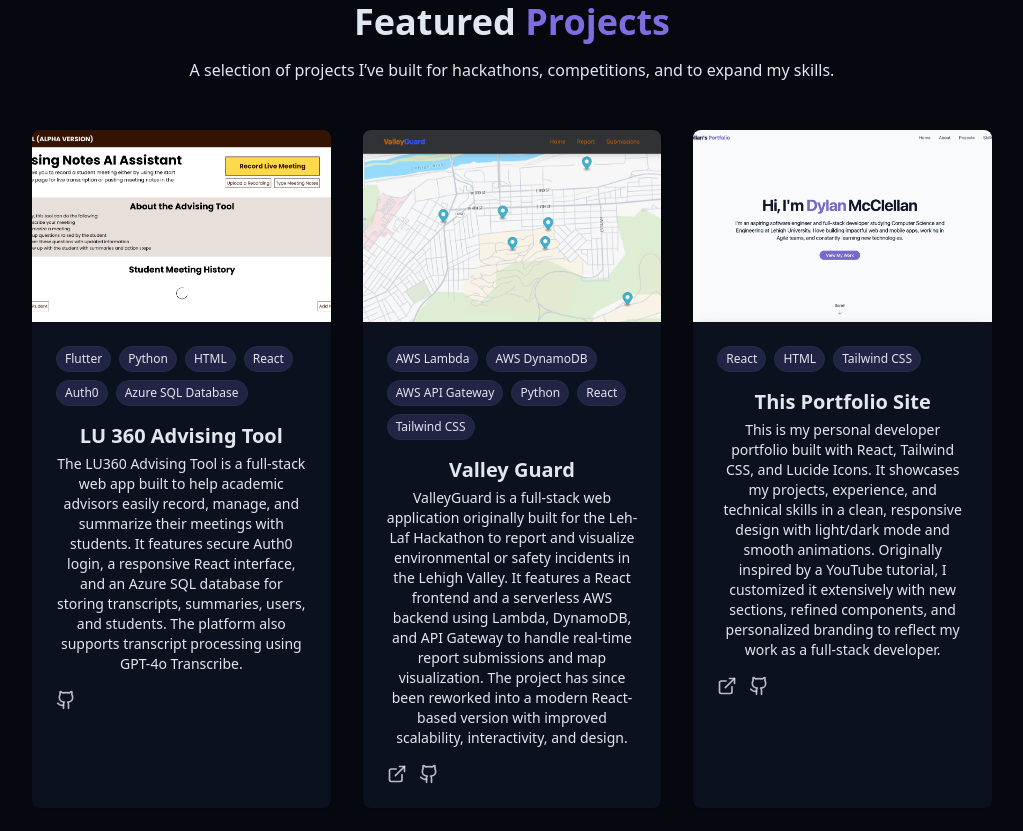
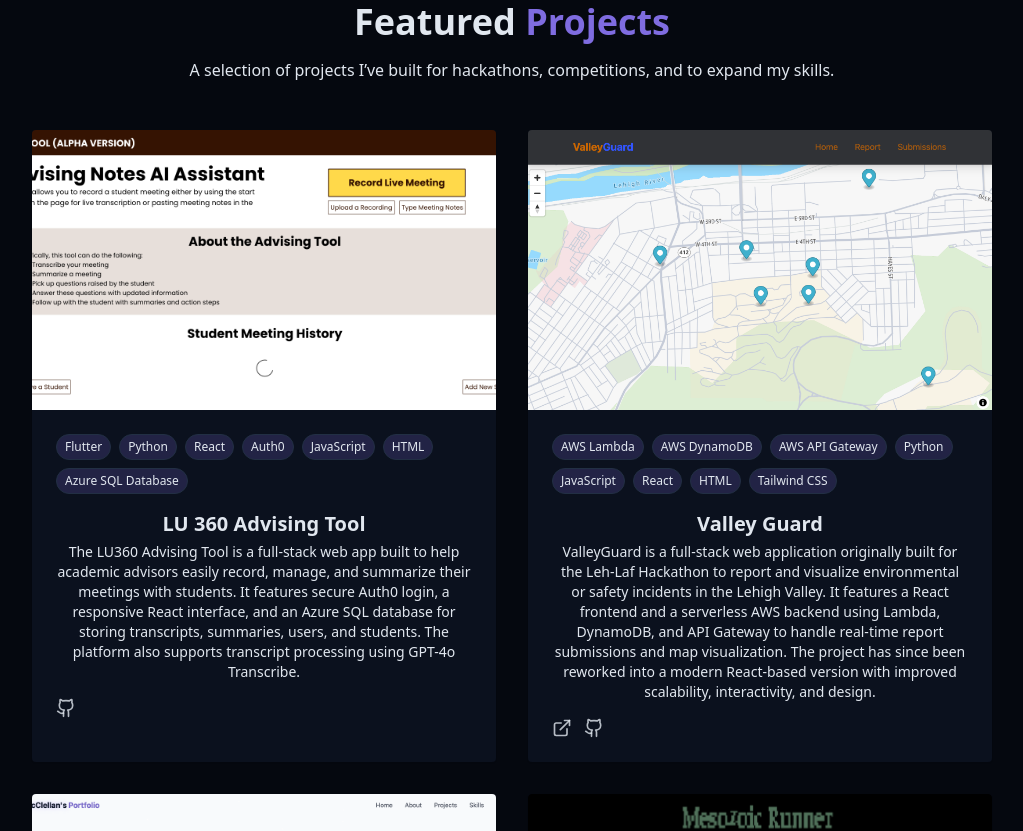
Before and after one commit to dpm227/dylansportfolio, a React (Vite) app: page / in a window 1280 px wide. Shown: the part 1600-2431 px from the top of the page, without its empty margins (128-1151 px from the left). Built offline with nearby package versions, Linux system fonts and the light colour scheme.

Commit message:
spaced out projects and reduced rounding

```diff
--- a/src/components/Projects.jsx
+++ b/src/components/Projects.jsx
@@ -21,7 +21,15 @@
     description:
       "The LU360 Advising Tool is a full-stack web app built to help academic advisors easily record, manage, and summarize their meetings with students. It features secure Auth0 login, a responsive React interface, and an Azure SQL database for storing transcripts, summaries, users, and students. The platform also supports transcript processing using GPT-4o Transcribe.",
     image: "/projects/project4.png",
-    tags: ["Flutter", "Python", "HTML", "React", "Auth0", "Azure SQL Database"],
+    tags: [
+      "Flutter",
+      "Python",
+      "React",
+      "Auth0",
+      "JavaScript",
+      "HTML",
+      "Azure SQL Database",
+    ],
     demoURl: "none",
     githubUrl: "https://github.com/dpm227/lehigh360-advising-tool",
   },
@@ -36,7 +44,9 @@
       "AWS DynamoDB",
       "AWS API Gateway",
       "Python",
+      "JavaScript",
       "React",
+      "HTML",
       "Tailwind CSS",
     ],
     demoURl: "https://dpm227.github.io/valleyguard/",
@@ -48,7 +58,7 @@
     description:
       "This is my personal developer portfolio built with React, Tailwind CSS, and Lucide Icons. It showcases my projects, experience, and technical skills in a clean, responsive design with light/dark mode and smooth animations. Originally inspired by a YouTube tutorial, I customized it extensively with new sections, refined components, and personalized branding to reflect my work as a full-stack developer.",
     image: "/projects/project5.png",
-    tags: ["React", "HTML", "Tailwind CSS"],
+    tags: ["React", "HTML", "Tailwind CSS", "JavaScript"],
     demoURl: "#",
     githubUrl: "https://github.com/dpm227/dylansportfolio",
   },
@@ -97,7 +107,7 @@
           to expand my skills.
         </p>
 
-        <div className="grid grid-cols-1 md:grid-cols-2 lg:grid-cols-3 gap-8">
+        <div className="grid grid-cols-1 md:grid-cols-2 gap-8">
           {projects.map((project) => {
             // support either demoUrl or demoURl key
             const demoUrl = project.demoUrl ?? project.demoURl;
@@ -105,9 +115,9 @@
             return (
               <div
                 key={project.id}
-                className="group bg-card rounded-lg overflow-hidden shadow-xs card-hover"
+                className="group bg-card rounded-sm overflow-hidden shadow-xs card-hover"
               >
-                <div className="h-48 overflow-hidden">
+                <div className="h-70 overflow-hidden">
                   <img
                     // route image paths through withBase
                     src={withBase(project.image)}
```
